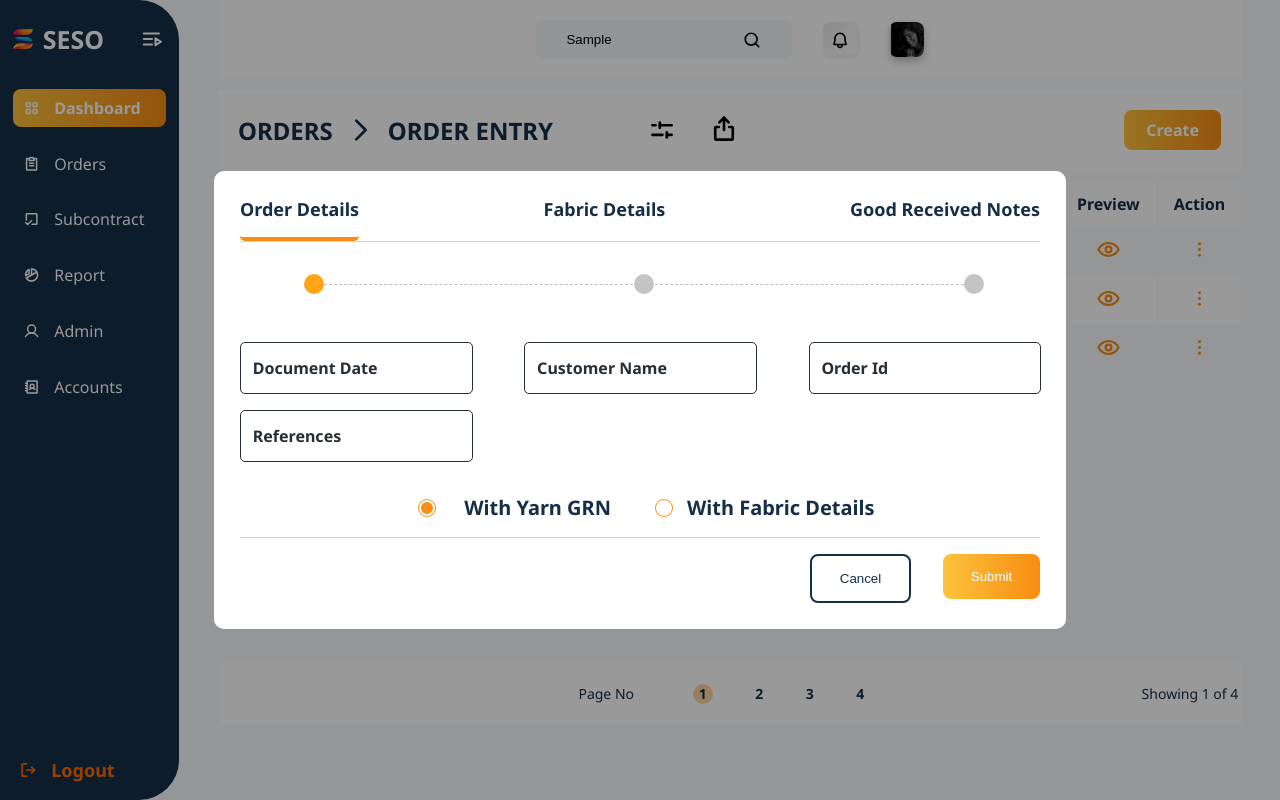
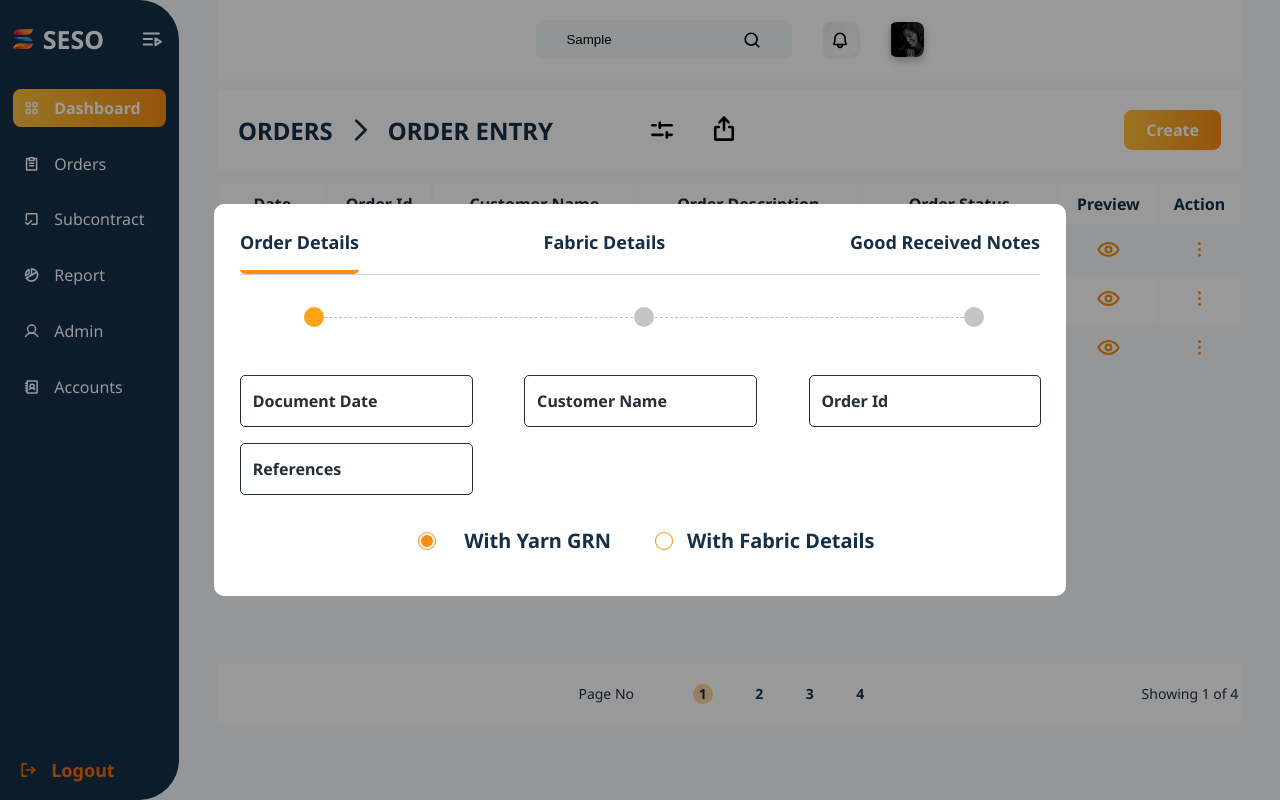
Before and after one commit to manu293/seso, a React (Create React App) app: page /orders in a window 1280 px wide. Both pictures are taken after typing "Sample" into the empty fields and a click on the button "Create". Built offline with nearby package versions, Linux system fonts and the light colour scheme.

Commit message:
New order logic imporvement

```diff
--- a/src/components/newOrder.js
+++ b/src/components/newOrder.js
@@ -272,6 +272,12 @@ const NewOrder = (props) => {
                     )
                 }
 
+                {
+                    (
+                        ((currentActiveTab === 1) && (currentRadioButton === "fabricDetail")) ||
+                        (currentActiveTab === 2)
+                    ) &&
+                    (
                         <div className="addNewOrderFooter">
                             <button
                                 onClick={() => setAddOrder(false)}
@@ -286,6 +292,8 @@ const NewOrder = (props) => {
                                 Submit
                             </button>
                         </div>
+                    )
+                }
 
             </div>
         </div>
```
Lines whose indentation alone changed are shown as unchanged.
